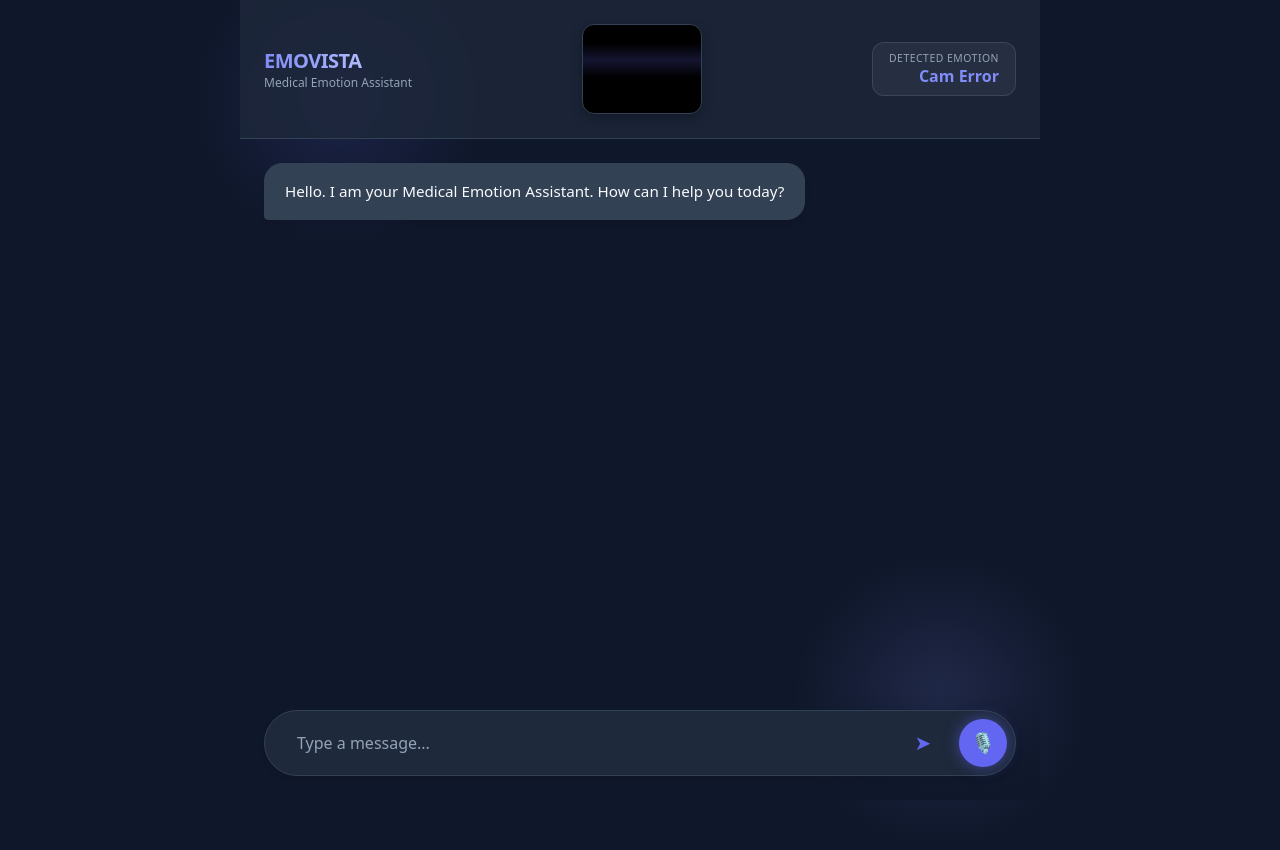
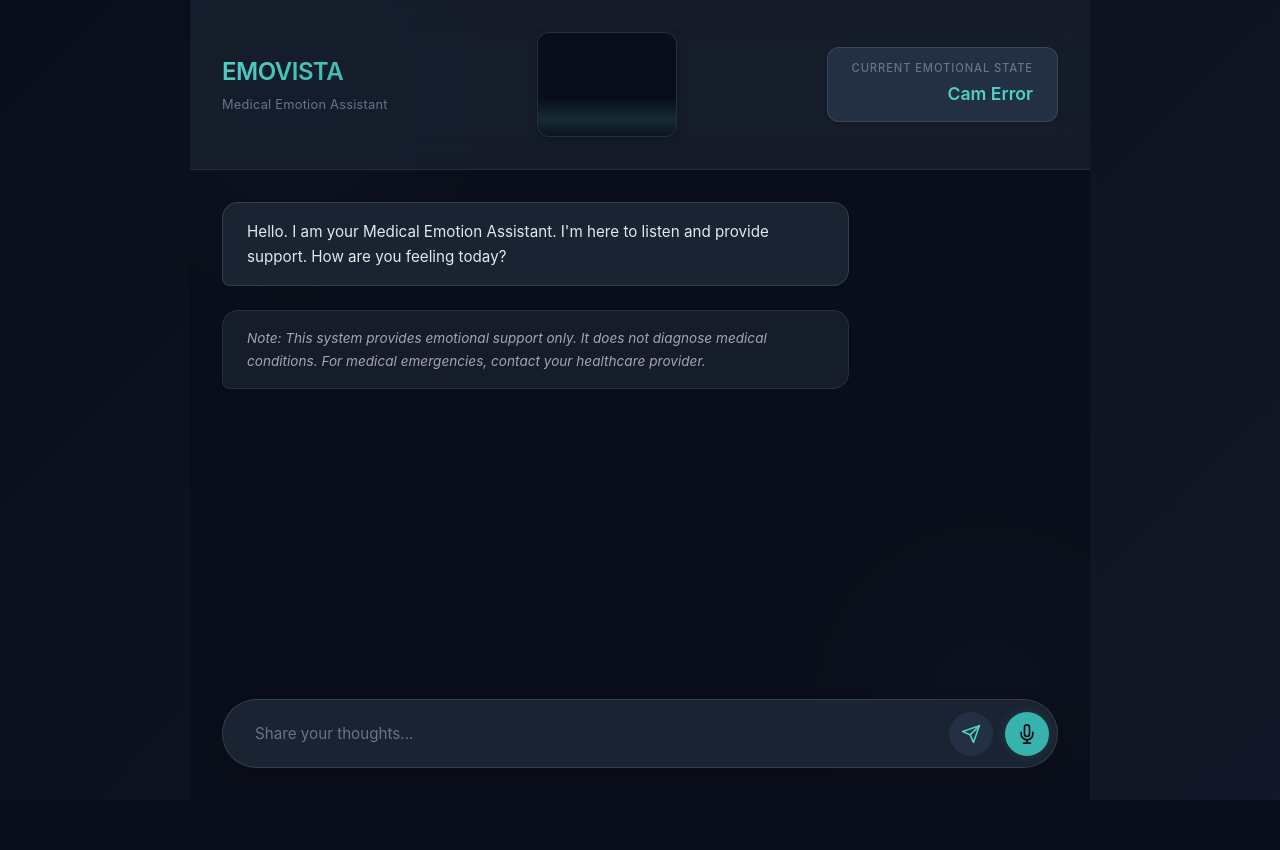
Before and after one commit to nohanbaloch/EMOVISTA, a Flask app: page / in a window 1280 px wide. After the commit the page ends 800 px from the top, so only its background shows below. Run offline with Flask 3, Linux system fonts and the light colour scheme.

Commit message:
Revamp UI for medical-grade emotion assistant
Updated the frontend design system for EMOVISTA to use a medical-grade color palette, improved accessibility, and enhanced professional appearance. Refined emotion color mapping, replaced emoji icons with SVGs, clarified emotion badge and chat messages, and disabled Flask's auto-reloader for stability.

```diff
--- a/app.py
+++ b/app.py
@@ -294,4 +294,4 @@ if __name__ == "__main__":
             logger.error(f"Startup Speech Error: {e}")
 
     # Ensure threaded is True to handle /consult stream and /tts concurrently
-    app.run(debug=True, port=5000, threaded=True)
+    app.run(debug=True, port=5000, threaded=True, use_reloader=False)
--- a/src/web/frontend/static/app.js
+++ b/src/web/frontend/static/app.js
@@ -44,18 +44,18 @@ async function analyzeFace() {
       const emotionEl = document.getElementById('emotion');
       emotionEl.textContent = currentEmotion;
 
-      // Update color based on emotion
+      // Medical-grade emotion color mapping
       const emotionColors = {
-        "Angry": "#ef4444",   // Red
-        "Disgust": "#84cc16", // Lime Green
-        "Fear": "#a855f7",    // Purple
-        "Happy": "#22c55e",   // Green
-        "Sad": "#3b82f6",     // Blue
-        "Surprise": "#eab308",// Yellow
-        "Neutral": "#94a3b8"  // Gray
+        "Angry": "#f87171",    // Muted Red (not pure red)
+        "Disgust": "#94a3b8",  // Slate Gray
+        "Fear": "#a78bfa",     // Desaturated Purple
+        "Happy": "#34d399",    // Soft Green
+        "Sad": "#a78bfa",      // Desaturated Purple
+        "Surprise": "#fbbf24", // Amber
+        "Neutral": "#94a3b8"   // Slate
       };
 
-      emotionEl.style.color = emotionColors[currentEmotion] || "var(--accent-color)";
+      emotionEl.style.color = emotionColors[currentEmotion] || "#4fd1c5";
     }
   } catch (e) {
     console.error("Face analysis failed", e);
@@ -81,11 +81,9 @@ async function sendMessage() {
 
 async function talk() {
   const talkBtn = document.getElementById("talk-btn");
-  const talkIcon = talkBtn.querySelector(".icon");
 
   // Visual Feedback: Listening State
   talkBtn.classList.add("listening");
-  talkIcon.textContent = "👂";
   talkBtn.disabled = true;
 
   try {
@@ -97,7 +95,6 @@ async function talk() {
 
     // Reset Button State
     talkBtn.classList.remove("listening");
-    talkIcon.textContent = "🎙️";
     talkBtn.disabled = false;
 
     if (text) {
@@ -119,7 +116,6 @@ async function talk() {
 
     // Reset Button State on Error
     talkBtn.classList.remove("listening");
-    talkIcon.textContent = "🎙️";
     talkBtn.disabled = false;
   }
 }
--- a/src/web/frontend/static/style.css
+++ b/src/web/frontend/static/style.css
@@ -1,18 +1,65 @@
+/* EMOVISTA Medical-Grade Design System */
 :root {
-  --bg-color: #0f172a;
-  --surface-color: #1e293b;
-  --surface-color-transparent: rgba(30, 41, 59, 0.8);
-  --primary-color: #6366f1;
-  --primary-glow: rgba(99, 102, 241, 0.5);
-  --accent-color: #818cf8;
-  --text-primary: #f8fafc;
-  --text-secondary: #94a3b8;
-  --border-color: #334155;
-  /* Use system fonts for offline compatibility */
-  --font-family: system-ui, -apple-system, BlinkMacSystemFont, 'Segoe UI', Roboto, Oxygen, Ubuntu, Cantarell, 'Open Sans', 'Helvetica Neue', sans-serif;
-  --message-user-bg: #4f46e5;
-  --message-assistant-bg: #334155;
+  /* Medical Color Palette */
+  --bg-primary: #0a0e1a; /* Deep Navy - Primary Background */
+  --bg-secondary: #121827; /* Midnight Blue - Secondary Background */
+  --surface: #1a2332; /* Muted Indigo Surface */
+  --surface-elevated: #232f42; /* Elevated Surface */
+  --surface-glass: rgba(26, 35, 50, 0.7); /* Glassmorphism */
+
+  /* Accent Colors */
+  --accent-cyan: #4fd1c5; /* Soft Cyan - Medical Teal */
+  --accent-cyan-muted: #38b2ac; /* Muted Cyan */
+  --accent-cyan-dim: rgba(79, 209, 197, 0.15); /* Dim Cyan for backgrounds */
+
+  /* Text Colors */
+  --text-primary: #e2e8f0; /* Primary Text */
+  --text-secondary: #94a3b8; /* Secondary Text */
+  --text-muted: #64748b; /* Muted Text */
+  --text-inverse: #0a0e1a; /* Inverse Text */
+
+  /* Border & Dividers */
+  --border-subtle: rgba(148, 163, 184, 0.12);
+  --border-medium: rgba(148, 163, 184, 0.2);
+
+  /* Emotion Indicator Colors (Medical-Grade) */
+  --emotion-calm: #60a5fa; /* Soft Blue */
+  --emotion-stress: #fbbf24; /* Amber */
+  --emotion-anger: #f87171; /* Muted Red */
+  --emotion-sadness: #a78bfa; /* Desaturated Purple */
+  --emotion-neutral: #94a3b8; /* Slate */
+  --emotion-happy: #34d399; /* Soft Green */
+
+  /* Message Bubbles */
+  --message-user-bg: #2d3e57;
+  --message-assistant-bg: #1a2332;
+
+  /* Typography */
+  --font-family:
+    "Inter", -apple-system, BlinkMacSystemFont, "Segoe UI", system-ui,
+    sans-serif;
+  --font-mono: "SF Mono", Monaco, "Cascadia Code", monospace;
+
+  /* Spacing Scale (Medical-grade breathing room) */
+  --space-xs: 0.5rem;
+  --space-sm: 0.75rem;
+  --space-md: 1rem;
+  --space-lg: 1.5rem;
+  --space-xl: 2rem;
+  --space-2xl: 3rem;
+
+  /* Border Radius */
+  --radius-sm: 8px;
+  --radius-md: 12px;
+  --radius-lg: 16px;
+  --radius-full: 9999px;
+
+  /* Shadows */
+  --shadow-sm: 0 1px 3px rgba(0, 0, 0, 0.12);
+  --shadow-md: 0 4px 12px rgba(0, 0, 0, 0.15);
+  --shadow-lg: 0 8px 24px rgba(0, 0, 0, 0.2);
 }
+
 
 * {
   margin: 0;
@@ -22,120 +69,132 @@
 
 body {
   font-family: var(--font-family);
-  background-color: var(--bg-color);
+  background: linear-gradient(135deg, var(--bg-primary) 0%, var(--bg-secondary) 100%);
   color: var(--text-primary);
   height: 100vh;
   overflow: hidden;
   display: flex;
   justify-content: center;
   align-items: center;
+  line-height: 1.6;
+  -webkit-font-smoothing: antialiased;
+  -moz-osx-font-smoothing: grayscale;
 }
 
 .app-container {
   width: 100%;
-  max-width: 800px;
+  max-width: 900px;
   height: 100vh;
   display: flex;
   flex-direction: column;
-  background-color: var(--bg-color);
+  background-color: var(--bg-primary);
   position: relative;
+  overflow: hidden;
 }
 
-/* Glassmorphism background effect */
+/* Subtle Medical Background Gradient */
 .app-container::before {
   content: "";
   position: absolute;
-  top: -50px;
-  left: -50px;
-  width: 300px;
-  height: 300px;
-  background: radial-gradient(circle, var(--primary-color) 0%, transparent 70%);
-  opacity: 0.15;
+  top: -100px;
+  left: -100px;
+  width: 400px;
+  height: 400px;
+  background: radial-gradient(circle, var(--accent-cyan-dim) 0%, transparent 70%);
+  opacity: 0.3;
   z-index: 0;
   pointer-events: none;
+  filter: blur(60px);
 }
 
 .app-container::after {
   content: "";
   position: absolute;
-  bottom: -50px;
-  right: -50px;
-  width: 300px;
-  height: 300px;
-  background: radial-gradient(circle, var(--accent-color) 0%, transparent 70%);
-  opacity: 0.15;
+  bottom: -100px;
+  right: -100px;
+  width: 400px;
+  height: 400px;
+  background: radial-gradient(circle, rgba(79, 209, 197, 0.08) 0%, transparent 70%);
+  opacity: 0.4;
   z-index: 0;
   pointer-events: none;
+  filter: blur(60px);
 }
 
-/* Header */
+/* Header - Medical Professional */
 .app-header {
-  padding: 1.5rem;
+  padding: var(--space-xl);
   display: flex;
   justify-content: space-between;
   align-items: center;
-  border-bottom: 1px solid var(--border-color);
-  background: var(--surface-color-transparent);
-  -webkit-backdrop-filter: blur(10px);
-  backdrop-filter: blur(10px);
+  border-bottom: 1px solid var(--border-subtle);
+  background: var(--surface-glass);
+  -webkit-backdrop-filter: blur(20px);
+  backdrop-filter: blur(20px);
   z-index: 10;
 }
 
 .logo {
   display: flex;
   flex-direction: column;
+  gap: 0.25rem;
 }
 
 .logo-text {
-  font-size: 1.25rem;
-  font-weight: 700;
-  letter-spacing: -0.025em;
-  background: linear-gradient(to right, #818cf8, #c7d2fe);
+  font-size: 1.5rem;
+  font-weight: 600;
+  letter-spacing: -0.02em;
+  background: linear-gradient(135deg, var(--accent-cyan) 0%, var(--accent-cyan-muted) 100%);
   -webkit-background-clip: text;
   background-clip: text;
   -webkit-text-fill-color: transparent;
 }
 
 .logo-sub {
-  font-size: 0.75rem;
-  color: var(--text-secondary);
-  font-weight: 500;
+  font-size: 0.8rem;
+  color: var(--text-muted);
+  font-weight: 400;
+  letter-spacing: 0.02em;
 }
 
-/* Emotion Badge */
+/* Emotion Badge - Clinical Display */
 .emotion-badge {
   display: flex;
   flex-direction: column;
   align-items: flex-end;
-  background: rgba(255, 255, 255, 0.05);
-  padding: 0.5rem 1rem;
-  border-radius: 12px;
-  border: 1px solid rgba(255, 255, 255, 0.1);
-  min-width: 120px;
+  background: var(--surface-elevated);
+  padding: var(--space-sm) var(--space-lg);
+  border-radius: var(--radius-md);
+  border: 1px solid var(--border-medium);
+  min-width: 160px;
+  box-shadow: var(--shadow-sm);
 }
 
 .emotion-label {
-  font-size: 0.65rem;
+  font-size: 0.7rem;
   text-transform: uppercase;
-  letter-spacing: 0.05em;
-  color: var(--text-secondary);
+  letter-spacing: 0.08em;
+  color: var(--text-muted);
+  font-weight: 500;
 }
 
 .emotion-value {
   font-weight: 600;
-  color: var(--accent-color);
+  font-size: 1.1rem;
+  color: var(--accent-cyan);
+  margin-top: 0.125rem;
 }
 
-/* Webcam Styles */
+/* Webcam Styles - Clinical Monitoring */
 .webcam-container {
   position: relative;
-  width: 120px;
-  height: 90px;
-  background: black;
-  border-radius: 12px;
+  width: 140px;
+  height: 105px;
+  background: var(--bg-primary);
+  border-radius: var(--radius-md);
   overflow: hidden;
-  border: 1px solid var(--border-color);
-  box-shadow: 0 4px 12px rgba(0, 0, 0, 0.3);
+  border: 1px solid var(--border-medium);
+  box-shadow: var(--shadow-md);
 }
 
 #webcam {
@@ -154,11 +213,11 @@ body {
   background: linear-gradient(
     to bottom,
     transparent 40%,
-    rgba(99, 102, 241, 0.2) 50%,
+    var(--accent-cyan-dim) 50%,
     transparent 60%
   );
   background-size: 100% 200%;
-  animation: scan 2s linear infinite;
+  animation: scan 3s ease-in-out infinite;
   pointer-events: none;
 }
 
@@ -171,14 +230,14 @@ body {
   }
 }
 
-/* Chat Interface */
+/* Chat Interface - Calm Medical Conversation */
 .chat-interface {
   flex: 1;
   overflow-y: auto;
-  padding: 1.5rem;
+  padding: var(--space-xl);
   display: flex;
   flex-direction: column;
-  gap: 1rem;
+  gap: var(--space-lg);
   scroll-behavior: smooth;
   z-index: 1;
 }
@@ -186,14 +245,14 @@ body {
 .chat-history {
   display: flex;
   flex-direction: column;
-  gap: 1rem;
+  gap: var(--space-lg);
 }
 
-/* Messages */
+/* Messages - Professional Medical Communication */
 .message {
   display: flex;
-  max-width: 80%;
-  animation: fadeIn 0.3s ease-out;
+  max-width: 75%;
+  animation: fadeIn 0.4s ease-out;
 }
 
 .message.user-message {
@@ -205,42 +264,48 @@ body {
 }
 
 .message-content {
-  padding: 1rem 1.25rem;
-  border-radius: 18px;
+  padding: var(--space-md) var(--space-lg);
+  border-radius: var(--radius-lg);
   font-size: 0.95rem;
-  line-height: 1.5;
-  box-shadow: 0 4px 6px -1px rgba(0, 0, 0, 0.1);
+  line-height: 1.65;
+  box-shadow: var(--shadow-sm);
 }
 
 .user-message .message-content {
   background-color: var(--message-user-bg);
-  color: white;
-  border-bottom-right-radius: 4px;
+  color: var(--text-primary);
+  border-bottom-right-radius: var(--radius-sm);
+  border: 1px solid var(--border-subtle);
 }
 
 .assistant-message .message-content {
   background-color: var(--message-assistant-bg);
   color: var(--text-primary);
-  border-bottom-left-radius: 4px;
-  border: 1px solid var(--border-color);
+  border-bottom-left-radius: var(--radius-sm);
+  border: 1px solid var(--border-medium);
 }
 
-/* Input Area */
+/* Input Area - Clean Medical Interface */
 .input-area {
-  padding: 1.5rem;
-  background: linear-gradient(to top, var(--bg-color), transparent);
+  padding: var(--space-xl);
+  background: linear-gradient(to top, var(--bg-primary), transparent);
   z-index: 10;
 }
 
 .input-wrapper {
   display: flex;
-  gap: 0.75rem;
+  gap: var(--space-sm);
   align-items: center;
-  background: var(--surface-color);
-  padding: 0.5rem;
-  border-radius: 50px;
-  border: 1px solid var(--border-color);
-  box-shadow: 0 4px 6px -1px rgba(0, 0, 0, 0.1);
+  background: var(--surface);
+  padding: var(--space-xs);
+  border-radius: var(--radius-full);
+  border: 1px solid var(--border-medium);
+  box-shadow: var(--shadow-md);
+  transition: border-color 0.2s ease;
+}
+
+.input-wrapper:focus-within {
+  border-color: var(--accent-cyan-muted);
 }
 
 #user-input {
@@ -249,56 +314,58 @@ body {
   border: none;
   color: var(--text-primary);
   font-family: inherit;
-  font-size: 1rem;
-  padding: 0.75rem 1.5rem;
+  font-size: 0.95rem;
+  padding: var(--space-md) var(--space-lg);
   outline: none;
 }
 
 #user-input::placeholder {
-  color: var(--text-secondary);
+  color: var(--text-muted);
 }
 
 .icon-button {
   display: flex;
   align-items: center;
   justify-content: center;
-  width: 48px;
-  height: 48px;
+  width: 44px;
+  height: 44px;
   border-radius: 50%;
   border: none;
   cursor: pointer;
-  transition: all 0.2s ease;
-  color: white;
+  transition: all 0.25s ease;
   flex-shrink: 0;
 }
 
 .send-btn {
-  background-color: var(--surface-color);
-  color: var(--primary-color);
+  background-color: var(--surface-elevated);
+  color: var(--accent-cyan);
 }
 
 .send-btn:hover {
-  background-color: rgba(99, 102, 241, 0.1);
+  background-color: var(--accent-cyan-dim);
+  transform: translateY(-1px);
 }
 
 .mic-btn {
-  background-color: var(--primary-color);
-  box-shadow: 0 0 15px var(--primary-glow);
+  background-color: var(--accent-cyan-muted);
+  color: var(--text-inverse);
+  box-shadow: 0 0 12px var(--accent-cyan-dim);
 }
 
 .mic-btn:hover {
-  background-color: #4f46e5;
+  background-color: var(--accent-cyan);
   transform: scale(1.05);
 }
 
 .mic-btn.listening {
-  background-color: #ef4444;
-  box-shadow: 0 0 20px rgba(239, 68, 68, 0.5);
+  background-color: var(--emotion-stress);
+  box-shadow: 0 0 20px rgba(251, 191, 36, 0.4);
   animation: pulse 1.5s infinite;
 }
 
 .icon {
-  font-size: 1.25rem;
+  width: 20px;
+  height: 20px;
   line-height: 1;
 }
 
--- a/src/web/frontend/templates/index.html
+++ b/src/web/frontend/templates/index.html
@@ -1,8 +1,12 @@
-<!DOCTYPE html>
+<!doctype html>
 <html lang="en">
   <head>
     <meta charset="UTF-8" />
     <meta name="viewport" content="width=device-width, initial-scale=1.0" />
+    <meta
+      name="description"
+      content="EMOVISTA - Medical-grade emotion analysis assistant for healthcare professionals"
+    />
     <title>EMOVISTA – Medical Emotion Assistant</title>
     <link rel="stylesheet" href="/static/style.css" />
   </head>
@@ -22,8 +26,8 @@
         </div>
 
         <div class="emotion-badge" id="emotion-display">
-          <span class="emotion-label">Detected Emotion</span>
-          <span class="emotion-value" id="emotion">Waiting...</span>
+          <span class="emotion-label">Current Emotional State</span>
+          <span class="emotion-value" id="emotion">Initializing...</span>
         </div>
       </header>
 
@@ -31,8 +35,18 @@
         <div id="chat" class="chat-history">
           <div class="message assistant-message">
             <div class="message-content">
-              Hello. I am your Medical Emotion Assistant. How can I help you
-              today?
+              Hello. I am your Medical Emotion Assistant. I'm here to listen and
+              provide support. How are you feeling today?
+            </div>
+          </div>
+          <div class="message assistant-message">
+            <div
+              class="message-content"
+              style="font-size: 0.85rem; opacity: 0.7; font-style: italic"
+            >
+              Note: This system provides emotional support only. It does not
+              diagnose medical conditions. For medical emergencies, contact your
+              healthcare provider.
             </div>
           </div>
         </div>
@@ -43,8 +57,9 @@
           <input
             type="text"
             id="user-input"
-            placeholder="Type a message..."
+            placeholder="Share your thoughts..."
             onkeypress="handleKeyPress(event)"
+            aria-label="Message input"
           />
 
           <button
@@ -52,8 +67,20 @@
             class="icon-button send-btn"
             onclick="sendMessage()"
             title="Send Message"
+            aria-label="Send message"
           >
-            <span class="icon">➤</span>
+            <svg
+              class="icon"
+              viewBox="0 0 24 24"
+              fill="none"
+              stroke="currentColor"
+              stroke-width="2"
+              stroke-linecap="round"
+              stroke-linejoin="round"
+            >
+              <line x1="22" y1="2" x2="11" y2="13"></line>
+              <polygon points="22 2 15 22 11 13 2 9 22 2"></polygon>
+            </svg>
           </button>
 
           <button
@@ -61,8 +88,24 @@
             class="icon-button mic-btn"
             onclick="talk()"
             title="Voice Input"
+            aria-label="Voice input"
           >
-            <span class="icon">🎙️</span>
+            <svg
+              class="icon"
+              viewBox="0 0 24 24"
+              fill="none"
+              stroke="currentColor"
+              stroke-width="2"
+              stroke-linecap="round"
+              stroke-linejoin="round"
+            >
+              <path
+                d="M12 1a3 3 0 0 0-3 3v8a3 3 0 0 0 6 0V4a3 3 0 0 0-3-3z"
+              ></path>
+              <path d="M19 10v2a7 7 0 0 1-14 0v-2"></path>
+              <line x1="12" y1="19" x2="12" y2="23"></line>
+              <line x1="8" y1="23" x2="16" y2="23"></line>
+            </svg>
           </button>
         </div>
       </footer>
```
